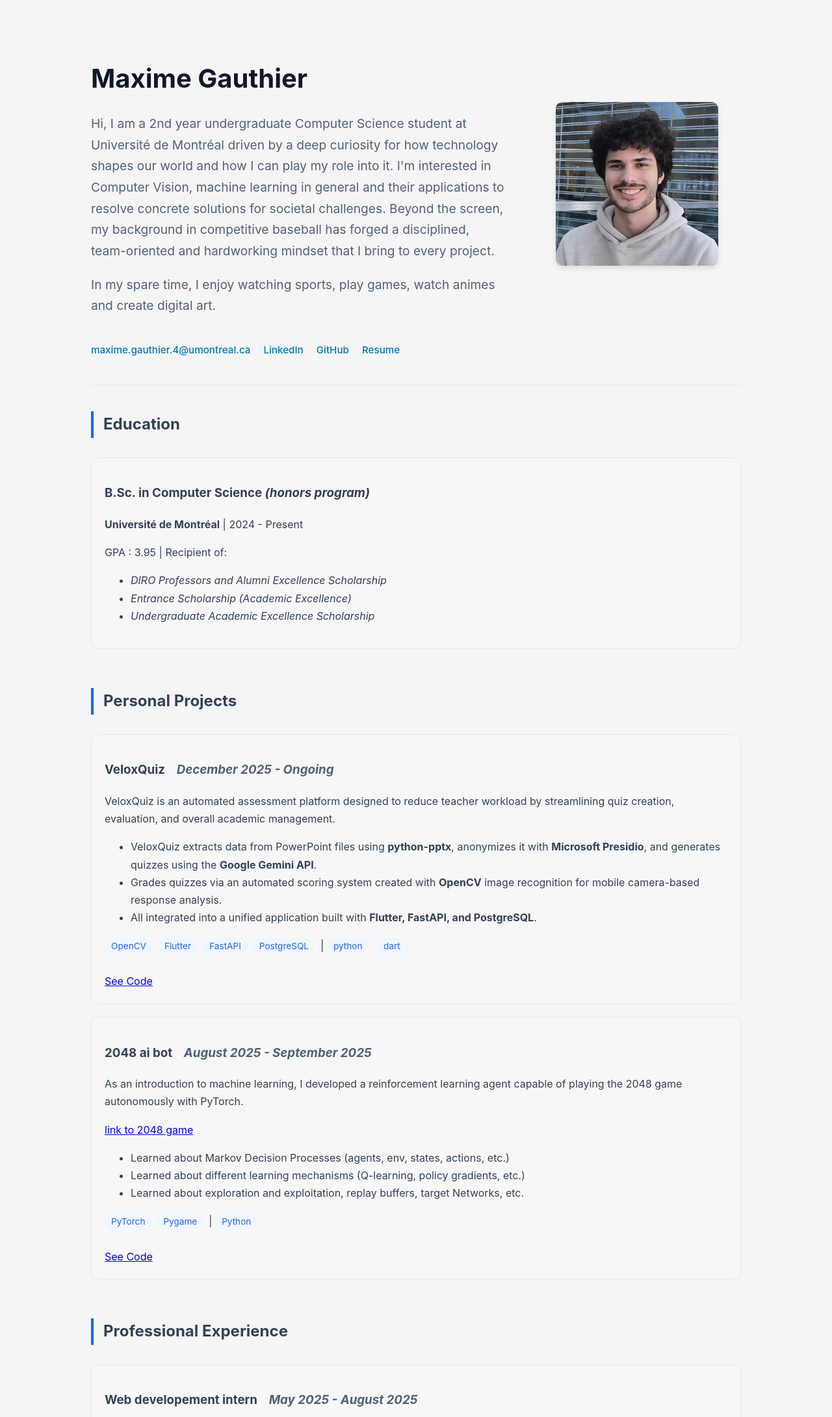
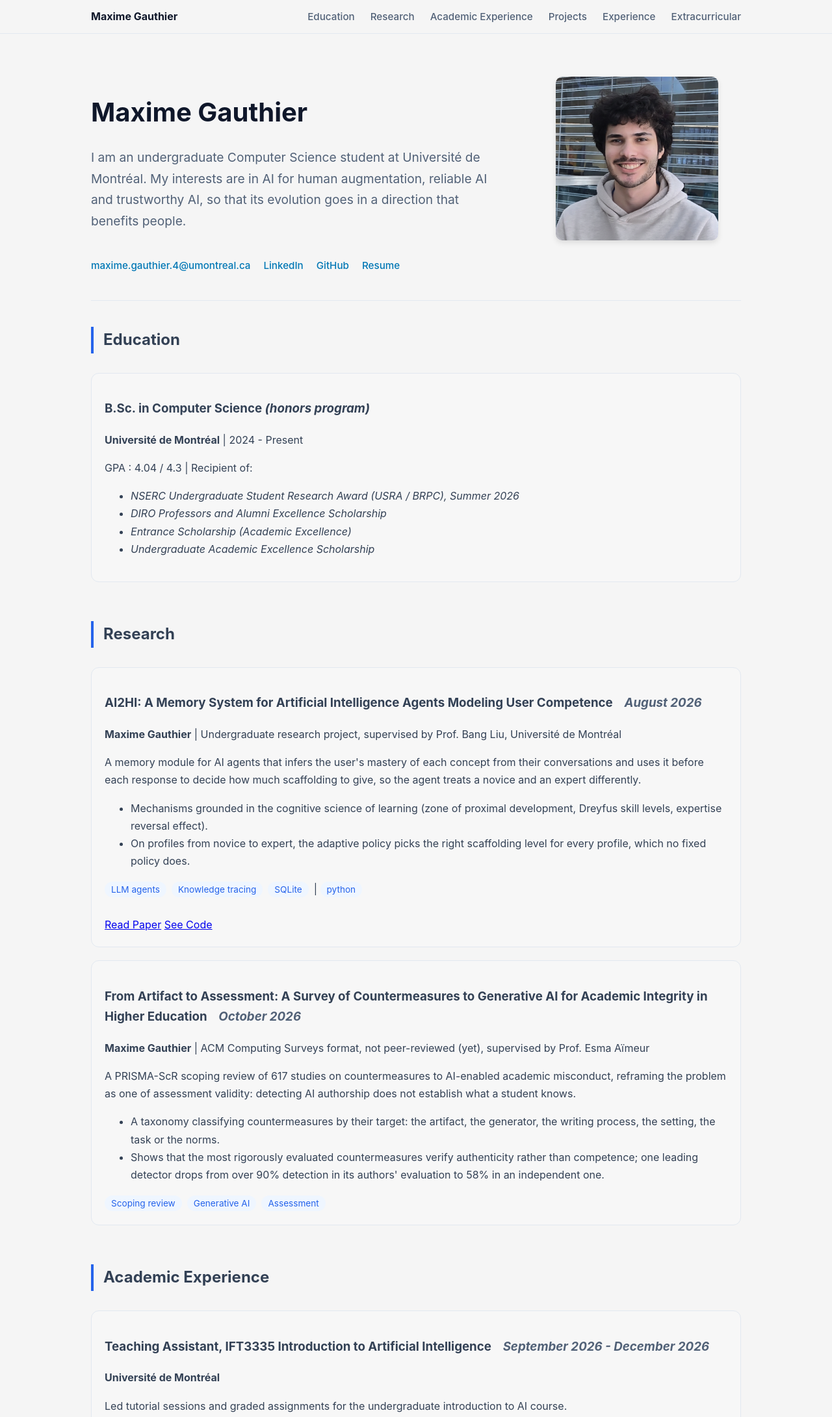
Before and after one commit to MaxGauthier/maxgauthier.github.io, a plain HTML site: page index.html in a window 1280 px wide. Shown: the top 2181 px of the page at 65% size. Drawn offline with Linux system fonts and the light colour scheme.

Commit message:
Added research section, academic experience and nav bar

```diff
--- a/index.html
+++ b/index.html
@@ -8,17 +8,28 @@
 </head>
 <body>
 
+<nav class="navbar">
+    <div class="nav-inner">
+        <a href="#" class="nav-name">Maxime Gauthier</a>
+        <div class="nav-links">
+            <a href="#education">Education</a>
+            <a href="#research">Research</a>
+            <a href="#academic">Academic Experience</a>
+            <a href="#projets">Projects</a>
+            <a href="#experience">Experience</a>
+            <a href="#extracurricular">Extracurricular</a>
+        </div>
+    </div>
+</nav>
+
 <div class="container">
     <header class="intro-section">
         <div class="header-flex">
             <div class="intro-text">
                 <h1>Maxime Gauthier</h1>
                 <p class="bio">
-                    Hi, I am a 2nd year undergraduate Computer Science student at Université de Montréal driven by a deep curiosity for how technology shapes our world and how I can play my role into it.
-                    I'm interested in Computer Vision, machine learning in general and their applications to resolve concrete solutions for societal challenges. Beyond the screen, my background
-                    in competitive baseball has forged a disciplined, team-oriented and hardworking mindset that I bring to every project.
+                    I am an undergraduate Computer Science student at Université de Montréal. My interests are in AI for human augmentation, reliable AI and trustworthy AI, so that its evolution goes in a direction that benefits people.
                 </p>
-                <p class="bio">In my spare time, I enjoy watching sports, play games, watch animes and create digital art.</p>
             </div>
             <div class="profile-photo">
                 <img src="photoperso.png" alt="Portrait de Maxime Gauthier">
@@ -38,8 +49,9 @@
         <div class="timeline-item">
             <h3>B.Sc. in Computer Science <i>(honors program)</i></h3>
             <p><strong>Université de Montréal</strong> | 2024 - Present</p>
-            <p>GPA : 3.95  | Recipient of:</p>
+            <p>GPA : 4.04 / 4.3  | Recipient of:</p>
             <ul>
+                <li><i>NSERC Undergraduate Student Research Award (USRA / BRPC), Summer 2026</i></li>
                 <li><i>DIRO Professors and Alumni Excellence Scholarship</i></li>
                 <li><i>Entrance Scholarship (Academic Excellence)</i></li>
                 <li><i>Undergraduate Academic Excellence Scholarship</i></li>
@@ -47,56 +59,70 @@
         </div>
     </section>
 
+    <section id="research">
+        <h2>Research</h2>
+        <div class="timeline-item">
+            <h3>AI2HI: A Memory System for Artificial Intelligence Agents Modeling User Competence &nbsp;&nbsp; <span class="date"><i>August 2026</i></span></h3>
+            <p><strong>Maxime Gauthier</strong> | Undergraduate research project, supervised by Prof. Bang Liu, Université de Montréal</p>
+            <p>
+                A memory module for AI agents that infers the user's mastery of each concept from their conversations and uses it before each response to decide how much scaffolding to give, so the agent treats a novice and an expert differently.
+            </p>
+            <ul>
+                <li>Mechanisms grounded in the cognitive science of learning (zone of proximal development, Dreyfus skill levels, expertise reversal effect).</li>
+                <li>On profiles from novice to expert, the adaptive policy picks the right scaffolding level for every profile, which no fixed policy does.</li>
+            </ul>
+            <div class="tags"><span>LLM agents</span><span>Knowledge tracing</span><span>SQLite</span>| <span>python</span></div>
+            <br>
+            <a href="https://github.com/MaxGauthier/AI2HI-Memory-System/blob/main/AI2HI_Memory_System_EN.pdf" target="_blank">Read Paper</a>
+            <a href="https://github.com/MaxGauthier/AI2HI-Memory-System" target="_blank">See Code</a>
+        </div>
+        <div class="timeline-item">
+            <h3>From Artifact to Assessment: A Survey of Countermeasures to Generative AI for Academic Integrity in Higher Education &nbsp;&nbsp; <span class="date"><i>October 2026</i></span></h3>
+            <p><strong>Maxime Gauthier</strong> | ACM Computing Surveys format, not peer-reviewed (yet), supervised by Prof. Esma Aïmeur</p>
+            <p>
+                A PRISMA-ScR scoping review of 617 studies on countermeasures to AI-enabled academic misconduct, reframing the problem as one of assessment validity: detecting AI authorship does not establish what a student knows.
+            </p>
+            <ul>
+                <li>A taxonomy classifying countermeasures by their target: the artifact, the generator, the writing process, the setting, the task or the norms.</li>
+                <li>Shows that the most rigorously evaluated countermeasures verify authenticity rather than competence; one leading detector drops from over 90% detection in its authors' evaluation to 58% in an independent one.</li>
+            </ul>
+            <div class="tags"><span>Scoping review</span><span>Generative AI</span><span>Assessment</span></div>
+        </div>
+    </section>
+
+    <section id="academic">
+        <h2>Academic Experience</h2>
+        <div class="timeline-item">
+            <h3>Teaching Assistant, IFT3335 Introduction to Artificial Intelligence &nbsp;&nbsp; <span class="date"><i>September 2026 - December 2026</i></span></h3>
+            <p><strong>Université de Montréal</strong></p>
+            <p>Led tutorial sessions and graded assignments for the undergraduate introduction to AI course.</p>
+            <div class="tags"><span>Search algorithms</span>| <span>python</span></div>
+        </div>
+        <div class="timeline-item">
+            <h3>Undergraduate Research Intern, supervised by Prof. Bang Liu &nbsp;&nbsp; <span class="date"><i>Summer 2026</i></span></h3>
+            <p><strong>Université de Montréal</strong> | Funded by an NSERC Undergraduate Student Research Award</p>
+            <p>Designed, built and evaluated AI2HI, a memory system that lets AI agents model their user's competence (see <a href="#research">Research</a>).</p>
+            <div class="tags"><span>LLM agents</span><span>Knowledge tracing</span>| <span>python</span></div>
+        </div>
+    </section>
+
     <section id="projets">
-        <h2>Personal Projects</h2>
+        <h2>Projects</h2>
         <div class="grid">
             <div class="project-card">
-                <h3>VeloxQuiz &nbsp;&nbsp; <span class="date"><i>December 2025 - Ongoing</i></span></h3>
+                <h3>Le Village: Reward Rules for Pluralistic Alignment &nbsp;&nbsp; <span class="date"><i>October 2026 - Ongoing</i></span></h3>
                 <p>
-                    VeloxQuiz is an automated assessment platform designed to reduce teacher workload by
-                    streamlining quiz creation, evaluation, and overall academic management.
+                    A reinforcement learning study of whose preferences an AI agent ends up serving. A robot in a simulated village picks tasks that help or hurt four voting villagers
+                    and Nature, which never votes. I compare standard RLHF with explicit aggregation rules (mean, maximin, Nash, harm constraint) as the minority's share of the feedback varies.
                 </p>
                 <ul>
-                    <li>VeloxQuiz extracts data from PowerPoint files using <b>python-pptx</b>, anonymizes it with <b>Microsoft Presidio</b>, and generates quizzes using the <b>Google Gemini API</b>.</li>
-                    <li>Grades quizzes via an automated scoring system created with <b>OpenCV</b> image recognition for mobile camera-based response analysis.</li>
-                    <li>All integrated into a unified application built with <b>Flutter, FastAPI, and PostgreSQL</b>.</li>
+                    <li>Exact <b>KL-regularized soft value iteration</b>, <b>Bradley-Terry</b> reward models (single, EM mixture, per group) and welfare objectives solved through their dual with <b>L-BFGS</b>.</li>
+                    <li>Standard RLHF erases the minority when it gives 10% of the feedback or less; maximin and Nash protect it, and only the harm constraint limits damage to Nature.</li>
+                    <li>Interactive <b>Pygame</b> interface to compare the rules live.</li>
                 </ul>
 
-                <div class="tags"><span>OpenCV</span><span>Flutter</span><span>FastAPI</span><span>PostgreSQL</span>| <span>python</span> <span>dart</span></div>
-                <br>
-                <a href="https://github.com/MaxGauthier/QuizRecognition">See Code</a>
+                <div class="tags"><span>NumPy</span><span>SciPy</span><span>Pygame</span><span>pytest</span>| <span>python</span></div>
             </div>
-            <div class="project-card">
-                <h3>2048 ai bot &nbsp;&nbsp; <span class="date"><i>August 2025 - September 2025</i></span></h3>
-                <p>
-                    As an introduction to machine learning, I developed a reinforcement learning agent capable of playing the 2048 game autonomously with PyTorch.
-                </p>
-                <a href="https://play2048.co/">link to 2048 game</a>
-                <ul>
-                    <li>Learned about Markov Decision Processes (agents, env, states, actions, etc.) </li>
-                    <li>Learned about different learning mechanisms (Q-learning, policy gradients, etc.)</li>
-                    <li>Learned about exploration and exploitation, replay buffers, target Networks, etc.</li>
-                </ul>
-
-                <div class="tags"><span>PyTorch</span><span>Pygame</span>| <span>Python</span></div>
-                <br>
-                <a href="https://github.com/MaxGauthier/2048">See Code</a>
-            </div>
-            <!--<div class="project-card">
-                <h3>ElementBattle &nbsp;&nbsp; <span class="date"><i>August 2025 - September 2025</i></span></h3>
-                <p>
-                    ElementBattle is a 2D physics mini-simulation featuring natural elements clashing with unique powers.
-                </p>
-                <ul>
-                    <li>Physics-based object simulation (gravity, collisions, energy, motion, etc.) developed using <b>Pygame</b>.</li>
-                    <li>A project designed to master <b>Object-Oriented Programming (OOP)</b> principles and introduction to <b>computer graphics</b>.</li>
-                </ul>
-
-                <div class="tags"><span>Pygame</span>| <span>Python</span></div>
-                <br>
-                <a href="https://github.com/MaxGauthier/ElementBattle">See Code</a>
-                <a href="https://www.youtube.com/@element_battle">See Demo</a>
-            </div> -->
         </div>
     </section>
 
@@ -110,6 +136,16 @@
         </div>
     </section>
 
+    <section id="extracurricular">
+        <h2>Extracurricular</h2>
+        <div class="timeline-item">
+            <ul>
+                <li>I played elite-level baseball for 10+ years and still enjoy following the sport! I also love hockey (I'm Canadian after all).</li>
+                <li>I enjoy both creating and discovering digital art.</li>
+            </ul>
+        </div>
+    </section>
+
     <footer>
         <p>© 2026 - Maxime Gauthier</p>
     </footer>
--- a/styles.css
+++ b/styles.css
@@ -20,7 +20,63 @@ body {
     padding: 40px 20px;
 }
 
-section { margin-bottom: 60px; }
+html { scroll-behavior: smooth; }
+
+section { margin-bottom: 60px; scroll-margin-top: 70px; }
+
+.navbar {
+    position: sticky;
+    top: 0;
+    z-index: 100;
+    background-color: rgba(245, 245, 245, 0.95);
+    border-bottom: 1px solid var(--border);
+    backdrop-filter: blur(6px);
+}
+
+.nav-inner {
+    max-width: 1000px;
+    margin: 0 auto;
+    padding: 12px 20px;
+    display: flex;
+    justify-content: space-between;
+    align-items: center;
+    gap: 20px;
+}
+
+.nav-name {
+    font-weight: 700;
+    color: #0f172a;
+    text-decoration: none;
+}
+
+.nav-links {
+    display: flex;
+    gap: 24px;
+}
+
+.nav-links a {
+    text-decoration: none;
+    color: var(--text-light);
+    font-weight: 500;
+    font-size: 0.95rem;
+    transition: color 0.3s ease;
+}
+
+.nav-links a:hover { color: var(--primary); }
+
+@media (max-width: 768px) {
+    .nav-name { display: none; }
+
+    .nav-inner { justify-content: center; }
+
+    section { scroll-margin-top: 100px; }
+
+    .nav-links {
+        flex-wrap: wrap;
+        justify-content: center;
+        gap: 4px 16px;
+    }
+}
 
 h1 { font-size: 2.5rem; color: #0f172a; margin-bottom: 10px; }
 h2 { font-size: 1.5rem; border-left: 4px solid var(--primary); padding-left: 15px; margin-bottom: 30px; }
```
